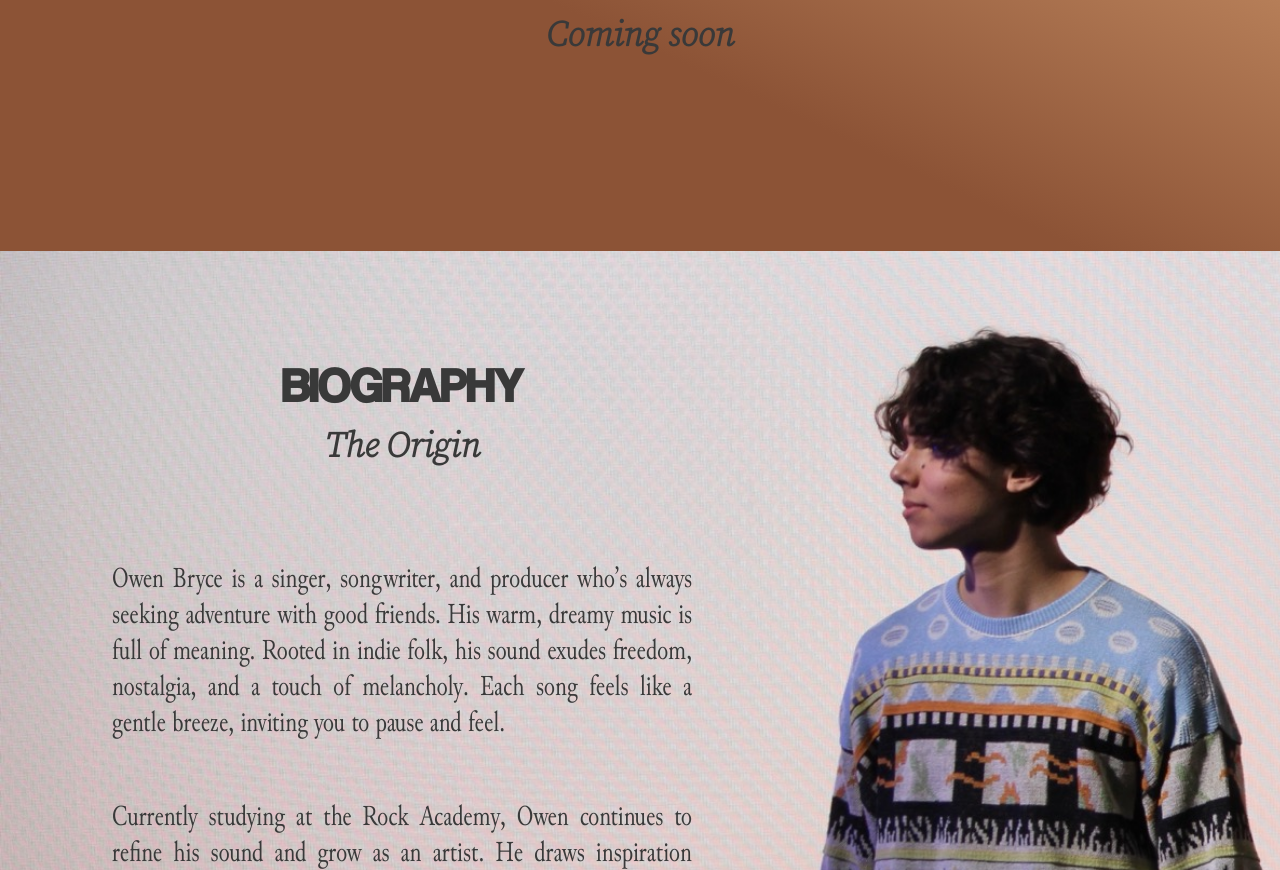
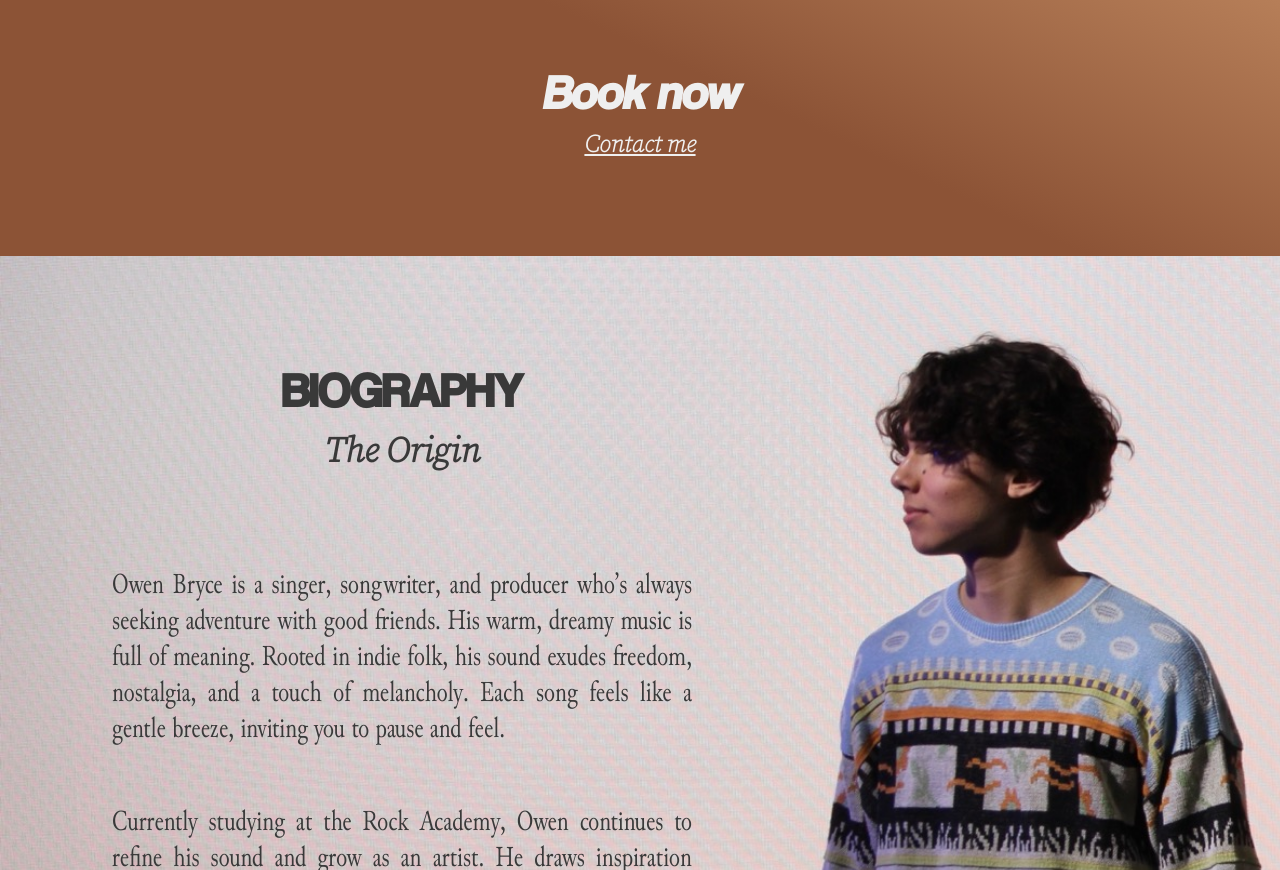
Before and after one commit to OwenBryce/OwenBryce.github.io, a plain HTML site: page index.html in a window 1280 px wide. Shown: the part 2197-3067 px from the top of the page. Drawn offline with nearby package versions, Linux system fonts and the light colour scheme; files whose address does not match are found by name.

Commit message:
Add files via upload

```diff
--- a/index.html
+++ b/index.html
@@ -82,14 +82,9 @@
                         <div class="banner-small">GET TICKETS</div>
                         <div class="line"></div>
                     </div>
-
-                    <h2 class="h-italic" style="margin-top: 5rem">Location</h2>
-                    <h5 style="margin-top: 0.8rem;">March, 01.2025</h5>
-                    <div class="banner-container">
-                        <div class="line"></div>
-                        <div class="banner-small">GET TICKETS</div>
-                        <div class="line"></div>
-                    </div> -->
+                -->
+                    <h2 class="h-italic" style="margin-top: 5rem">Book now</h2>
+                    <a style="margin-top: 0.8rem;" href="mailto:owenbryceinfo@gmail.com"><h5>Contact me</h5></a>
                 </div>
             </div>
         </section>
```
